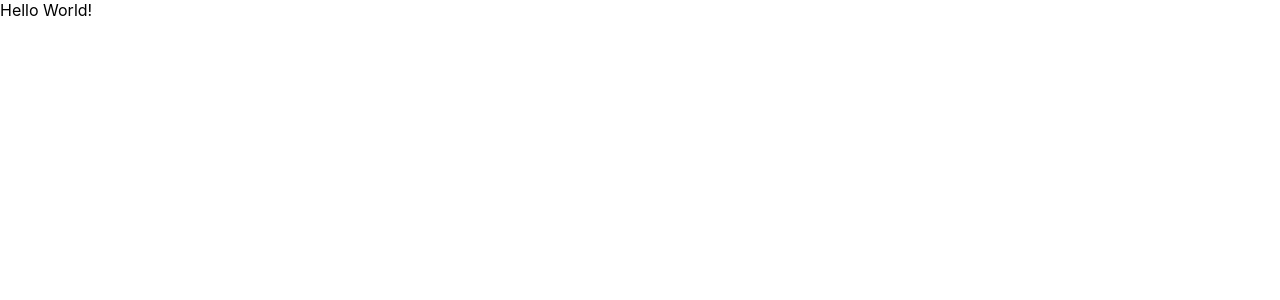
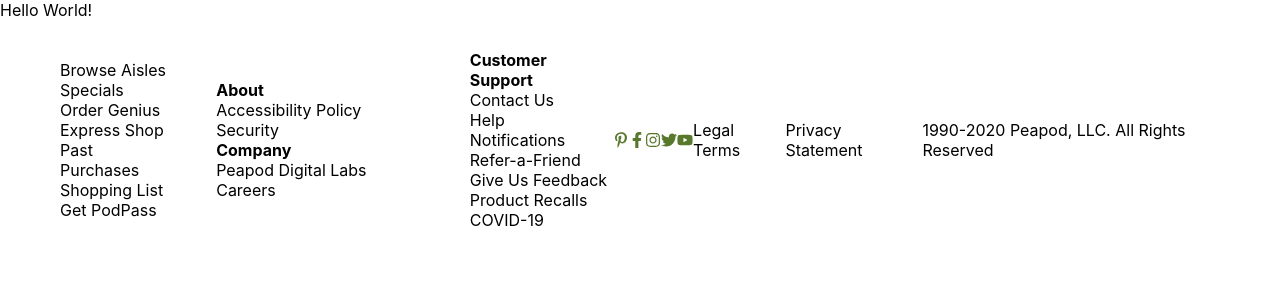
Before and after one commit to meganbyrne8/project-three-peapod, a React (Create React App) app in the folder client/project-three-peapod/: page / in a window 1280 px wide. Shown: the top 300 px of the page. Built offline with nearby package versions, Linux system fonts and the light colour scheme.

Commit message:
installed react icons added footer.jsx and footer.css

```diff
--- a/client/project-three-peapod/package.json
+++ b/client/project-three-peapod/package.json
@@ -9,6 +9,7 @@
     "axios": "^0.19.2",
     "react": "^16.13.1",
     "react-dom": "^16.13.1",
+    "react-icons": "^3.10.0",
     "react-router-dom": "^5.2.0",
     "react-scripts": "3.4.1"
   },
--- a/client/project-three-peapod/src/App.jsx
+++ b/client/project-three-peapod/src/App.jsx
@@ -2,6 +2,8 @@
 import { Route, Switch, Redirect } from 'react-router-dom'
 import { verifyUser } from './services/user'
 import './App.css'
+import Footer from './components/shared/Footer'
+
 
 export default class App extends Component {
   constructor() {
@@ -27,9 +29,12 @@
     // const { user } = this.state
 
     return (
+    <>
       <div>
         Hello World!
       </div>
+      <Footer />
+      </>
     )
   }
 }
--- /dev/null
+++ b/client/project-three-peapod/src/components/shared/Footer.css
@@ -0,0 +1,43 @@
+footer {
+    display: flex;
+    justify-content: center;
+    align-items: center;
+    flex: 1;
+    padding: 20px;
+    color: black;
+    height: 200px;
+
+}
+
+.left {
+    list-style: none;
+}
+
+.middle {
+    list-style: none;
+}
+
+.right {
+   list-style: none;
+}
+
+.icons {
+    color: #58782C;
+    display: flex;
+    justify-content: center;
+}
+
+/* .legal {
+    display: flex;
+    justify-content: center;
+}
+
+.privacy {
+    display: flex;
+    justify-content: center;
+}
+
+.rights {
+    display: flex;
+    justify-content: center;
+} */
--- /dev/null
+++ b/client/project-three-peapod/src/components/shared/Footer.jsx
@@ -0,0 +1,59 @@
+import React from 'react'
+import './Footer.css'
+import { FaPinterestP, FaFacebookF, FaInstagram, FaTwitter, FaYoutube } from 'react-icons/fa'
+
+const Footer = () =>
+    <footer>
+        <ul className="left">
+            <li>Browse Aisles</li>
+            <li>Specials</li>
+            <li>Order Genius</li>
+            <li>Express Shop</li>
+            <li>Past Purchases</li>
+            <li>Shopping List</li>
+            <li>Get PodPass</li>
+        </ul>
+
+        <ul className="middle">
+            <li><strong>About</strong></li>
+            <li>Accessibility Policy</li>
+            <li>Security</li>
+            <li><strong>Company</strong></li>
+            <li>Peapod Digital Labs Careers</li>
+        </ul>
+
+        <ul className="right">
+            <li><strong>Customer Support</strong></li>
+            <li>Contact Us</li>
+            <li>Help</li>
+            <li>Notifications</li>
+            <li>Refer-a-Friend</li>
+            <li>Give Us Feedback</li>
+            <li>Product Recalls</li>
+            <li>COVID-19</li>
+        </ul>
+        <div className="icons">
+            <FaPinterestP />
+            <FaFacebookF />
+            <FaInstagram />
+            <FaTwitter />
+            <FaYoutube />
+
+        </div>
+
+        <div className="legal">
+        <p>Legal Terms</p>
+        </div>
+
+        <div classname="privacy">
+        <p>Privacy Statement</p>
+        </div>
+
+        <div className="rights">
+        <p>1990-2020 Peapod, LLC. All Rights Reserved</p>
+        </div>
+
+
+    </footer>
+
+export default Footer
```
Also changed, not shown: 1 other file (tests, documents, lock files or other folders).
